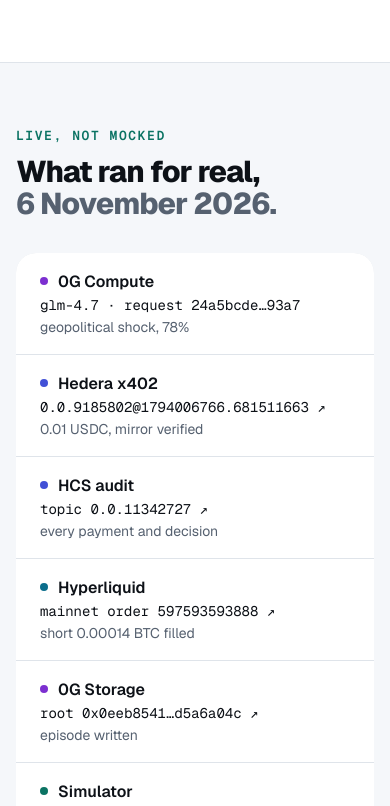
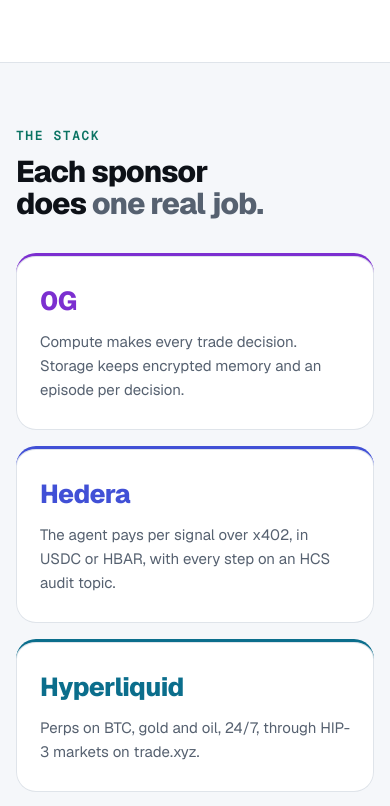
Before and after one commit to codeakki/ghosty, a React (Vite) app in the folder terminal/: page / in a window 390 px wide. Shown: the part 5272-6078 px from the top of the page. Built offline with nearby package versions, Linux system fonts and the light colour scheme.

Commit message:
feat(ui): drop the proof section from the landing page
Removes "What ran for real" and its navbar link. Stack becomes a plain
section so the backgrounds keep alternating after How it works.

Co-Authored-By: Claude Opus 5.5 <noreply@anthropic.com>

```diff
--- a/terminal/src/landing/Landing.tsx
+++ b/terminal/src/landing/Landing.tsx
@@ -5,7 +5,7 @@ import { ROUTE_PATH } from '../live/router';
 import './landing.css';
 
 /**
- * Landing page at `/`: what Ghosty is, how it works, what ran for real, and the way into the app (`/live`).
+ * Landing page at `/`: what Ghosty is, how it works, the sponsor stack, and the way into the app (`/live`).
  * Motion is CSS (transform/opacity) plus one small state loop for the pod demo; all of it stops under
  * prefers-reduced-motion. Sections fade in once as they scroll into view.
  */
@@ -161,15 +161,6 @@ const FLOW = [
   { n: '06', t: 'Trade + log', d: 'Hyperliquid and Uniswap fill; the episode goes to 0G Storage.' },
 ];
 
-const PROOF = [
-  { k: '0G Compute', v: 'glm-4.7 · request 24a5bcde…93a7', s: 'geopolitical shock, 78%', tone: 'og' },
-  { k: 'Hedera x402', v: '0.0.9185802@1794006766.681511663', s: '0.01 USDC, mirror verified', tone: 'hedera', href: 'https://hashscan.io/testnet/transaction/0.0.9185802-1794006766-681511663' },
-  { k: 'HCS audit', v: 'topic 0.0.11342727', s: 'every payment and decision', tone: 'hedera', href: 'https://hashscan.io/testnet/topic/0.0.11342727' },
-  { k: 'Hyperliquid', v: 'mainnet order 597593593888', s: 'short 0.00014 BTC filled', tone: 'hl', href: 'https://app.hyperliquid.xyz/explorer/address/0x8b916003D0C8F1f468a720BA4Ab5EA9678bc6e61' },
-  { k: '0G Storage', v: 'root 0x0eeb8541…d5a6a04c', s: 'episode written', tone: 'og', href: 'https://storagescan-galileo.0g.ai/submission/0x0eeb854192f6003ae75c940cfcfa24ef7dab20ccfc687d7bd66b8e2cd5a6a04c' },
-  { k: 'Simulator', v: 'Israel/Iran 2025 replay, real 0G brain', s: '+0.19% vs −3.14% holding', tone: 'ghost' },
-];
-
 const STACK = [
   { name: '0G', role: 'Compute makes every trade decision. Storage keeps encrypted memory and an episode per decision.', tone: 'og' },
   { name: 'Hedera', role: 'The agent pays per signal over x402, in USDC or HBAR, with every step on an HCS audit topic.', tone: 'hedera' },
@@ -203,7 +194,6 @@ export default function Landing() {
           <nav className="ln-links" aria-label="Sections">
             <a href="#features">Features</a>
             <a href="#how">How it works</a>
-            <a href="#proof">Proof</a>
             <a href="#stack">Stack</a>
           </nav>
           <div className="ln-nav-cta">
@@ -337,35 +327,8 @@ export default function Landing() {
           </div>
         </section>
 
-        {/* ---------------- Proof ---------------- */}
-        <section className="ln-section" id="proof" aria-labelledby="ln-proof-title">
-          <div className="ln-section-head" data-reveal>
-            <p className="ln-kicker">Live, not mocked</p>
-            <h2 id="ln-proof-title" className="ln-h2">
-              What ran for real, <span className="ln-muted">6 November 2026.</span>
-            </h2>
-          </div>
-          <ul className="ln-proof">
-            {PROOF.map((p, k) => (
-              <li key={p.k} className="ln-proof-row" data-tone={p.tone} data-reveal style={{ transitionDelay: `${k * 60}ms` }}>
-                <span className="ln-proof-k">{p.k}</span>
-                <span className="ln-proof-v">
-                  {p.href ? (
-                    <a href={p.href} target="_blank" rel="noreferrer">
-                      {p.v} <span aria-hidden="true">↗</span>
-                    </a>
-                  ) : (
-                    p.v
-                  )}
-                </span>
-                <span className="ln-proof-s">{p.s}</span>
-              </li>
-            ))}
-          </ul>
-        </section>
-
         {/* ---------------- Stack ---------------- */}
-        <section className="ln-section ln-section-alt" id="stack" aria-labelledby="ln-stack-title">
+        <section className="ln-section" id="stack" aria-labelledby="ln-stack-title">
           <div className="ln-section-head" data-reveal>
             <p className="ln-kicker">The stack</p>
             <h2 id="ln-stack-title" className="ln-h2">
--- a/terminal/src/landing/landing.css
+++ b/terminal/src/landing/landing.css
@@ -785,18 +785,15 @@ body:has(.ln) {
 }
 
 .ln-card[data-tone='og'],
-.ln-stack-card[data-tone='og'],
-.ln-proof-row[data-tone='og'] {
+.ln-stack-card[data-tone='og'] {
   --tone: var(--og);
 }
 .ln-card[data-tone='hedera'],
-.ln-stack-card[data-tone='hedera'],
-.ln-proof-row[data-tone='hedera'] {
+.ln-stack-card[data-tone='hedera'] {
   --tone: var(--hedera);
 }
 .ln-card[data-tone='hl'],
-.ln-stack-card[data-tone='hl'],
-.ln-proof-row[data-tone='hl'] {
+.ln-stack-card[data-tone='hl'] {
   --tone: var(--hl);
 }
 .ln-stack-card[data-tone='uni'] {
@@ -957,72 +954,6 @@ body:has(.ln) {
   opacity: 0.85;
 }
 
-/* ---- Proof ---------------------------------------------------------------- */
-.ln-proof {
-  display: flex;
-  flex-direction: column;
-  margin: 0;
-  padding: 0;
-  list-style: none;
-  border-radius: 20px;
-  overflow: hidden;
-  box-shadow: inset 0 0 0 1px var(--color-line);
-}
-
-.ln-proof-row {
-  --tone: var(--color-ghost);
-  display: grid;
-  grid-template-columns: 180px minmax(0, 1fr) 260px;
-  align-items: center;
-  gap: 16px;
-  padding: 18px 24px;
-  border-top: 1px solid var(--color-line);
-  background: var(--color-surface);
-}
-
-.ln-proof-row:first-child {
-  border-top: 0;
-}
-
-.ln-proof-k {
-  display: flex;
-  align-items: center;
-  gap: 10px;
-  font-weight: 600;
-}
-
-.ln-proof-k::before {
-  content: '';
-  width: 8px;
-  height: 8px;
-  border-radius: 50%;
-  background: var(--tone);
-}
-
-.ln-proof-v {
-  min-width: 0;
-  overflow: hidden;
-  font-family: var(--font-mono);
-  font-size: 14px;
-  text-overflow: ellipsis;
-  white-space: nowrap;
-}
-
-.ln-proof-v a {
-  text-decoration: none;
-  border-bottom: 1px solid var(--color-line-strong);
-}
-
-.ln-proof-v a:hover {
-  border-bottom-color: var(--tone);
-}
-
-.ln-proof-s {
-  color: var(--color-muted);
-  font-size: 14px;
-  text-align: right;
-}
-
 /* ---- Stack ---------------------------------------------------------------- */
 .ln-stack {
   display: grid;
@@ -1040,7 +971,7 @@ body:has(.ln) {
   gap: 12px;
   padding: 28px 24px;
   border-radius: 20px;
-  background: var(--color-bg);
+  background: var(--color-surface);
   box-shadow: inset 0 0 0 1px var(--color-line);
   border-top: 3px solid var(--tone);
 }
@@ -1159,15 +1090,6 @@ body:has(.ln) {
     grid-template-columns: 1fr;
   }
 
-  .ln-proof-row {
-    grid-template-columns: 140px minmax(0, 1fr);
-  }
-
-  .ln-proof-s {
-    grid-column: 2;
-    text-align: left;
-  }
-
   .ln-footer-in {
     grid-template-columns: 1fr 1fr;
   }
@@ -1204,15 +1126,6 @@ body:has(.ln) {
   .ln-stack,
   .ln-flow {
     grid-template-columns: 1fr;
-  }
-
-  .ln-proof-row {
-    grid-template-columns: 1fr;
-    gap: 4px;
-  }
-
-  .ln-proof-s {
-    grid-column: auto;
   }
 
   .ln-footer-in {
```
Also changed, not shown: 1 other file (tests, documents, lock files or other folders).
